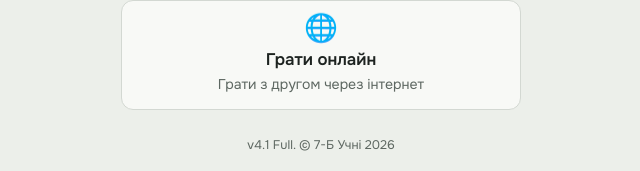
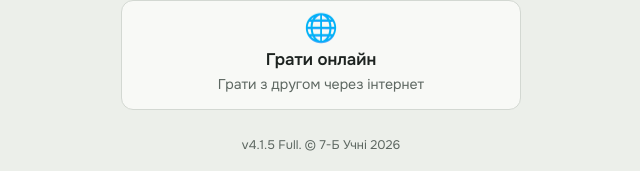
Before and after one commit to pervisni-shahi/pervisni-shahi.github.io, a plain HTML site: page index.html in a window 1280 px wide. Shown: the part 937-1108 px from the top of the page, 319-959 px from the left. Drawn offline with Linux system fonts and the light colour scheme.

Commit message:
Update index.html

```diff
--- a/index.html
+++ b/index.html
@@ -381,7 +381,7 @@ body.online .tool[onclick^="undoMove"],body.online .tool[onclick^="showHint"],bo
 </div>
 
 </div>
-<footer class="site-foot">v4.1 Full. © 7-Б Учні 2026</footer>
+<footer class="site-foot">v4.1.5 Full. © 7-Б Учні 2026</footer>
 
 <!-- RESULT overlay -->
 <div id="ov-result" class="ov">
```
